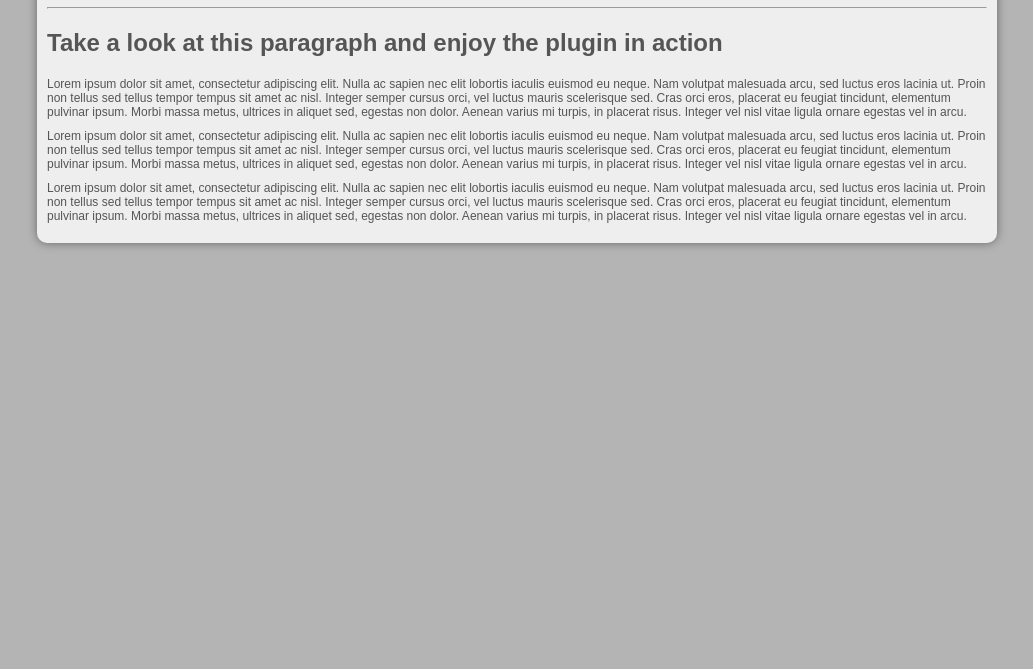
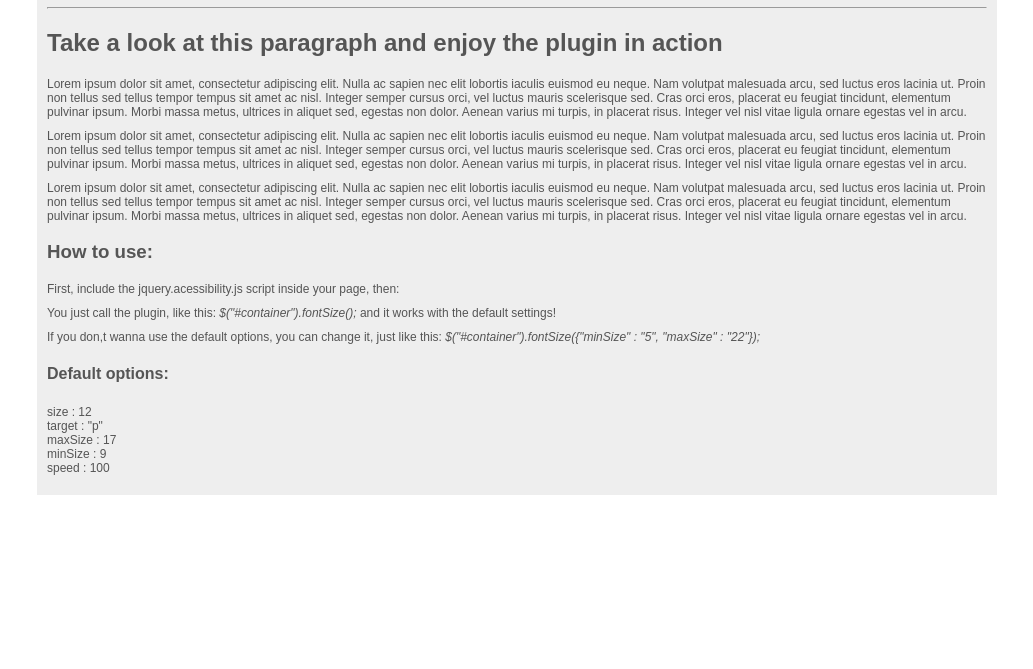
Before and after one commit to nandorossetto/jQuery-accessibility, a plain HTML site: page index.html in a window 1280 px wide. Shown: the part 131-800 px from the top of the page, without its empty margins (123-1156 px from the left). Drawn offline with nearby package versions, Linux system fonts and the light colour scheme.

Commit message:
js adjustiments

```diff
--- a/css/style.css
+++ b/css/style.css
@@ -1,16 +1,10 @@
-body{
-  background: #b4b4b4;
-}
-
 #main{
   width: 940px;
   margin: 30px auto;
   color: #555;
   background: #eee;
-  border-radius: 10px;
   padding: 10px;
   font-family: "Arial", Verdana, Helvetica;
-	box-shadow: 0px 0px 10px #666;
 }
 
 p{
--- a/index.html
+++ b/index.html
@@ -32,6 +32,21 @@
     Cras orci eros, placerat eu feugiat tincidunt, elementum pulvinar ipsum. Morbi massa metus, ultrices in aliquet sed, egestas non dolor.
     Aenean varius mi turpis, in placerat risus. Integer vel nisl vitae ligula ornare egestas vel in arcu.
   </p>
+  <h3>How to use:</h3>
+    <p>First, include the jquery.acessibility.js script inside your page, then:</p>
+    <p>You just call the plugin, like this: <em>$("#container").fontSize();</em> and it works with the default settings!<br></p>
+
+    <p>If you don,t wanna use the default options, you can change it, just like this: <em>$("#container").fontSize({"minSize" : "5", "maxSize" : "22"});</em></p>
+
+    <h4>Default options:</h4>
+    <p>
+      size    : 12 <br>
+      target  : "p"<br>
+      maxSize : 17<br>
+
+      minSize : 9<br>
+      speed   : 100<br>
+    </p>
 </div>
 <script src="http://ajax.googleapis.com/ajax/libs/jquery/1.7.0/jquery.min.js"></script>
 <script src="js/jquery.accessibility.js"></script>
--- a/js/jquery.accessibility.js
+++ b/js/jquery.accessibility.js
@@ -32,7 +32,7 @@ Default options:
 		$(this).prepend("<div id='font-size'><a href='javascript:;;' class='font-bigger'>A+</a> <a href='javascript:;;' class='font-smaller'>A-</a></div>");
 
 		//make a bigger font
-		$(".font-bigger").click(function(){
+		$(".font-bigger").on("click", function(){
 			if(settings.size < settings.maxSize){
 				settings.size += 1;
 				$(settings.target).animate({fontSize: settings.size}, settings.speed);
@@ -40,7 +40,7 @@ Default options:
 		});
 
 		//make a smaller font
-		$(".font-smaller").click(function(){
+		$(".font-smaller").on("click", function(){
 			if(settings.size > settings.minSize){
 				settings.size -= 1;
 				$(settings.target).animate({fontSize: settings.size}, settings.speed);
```
